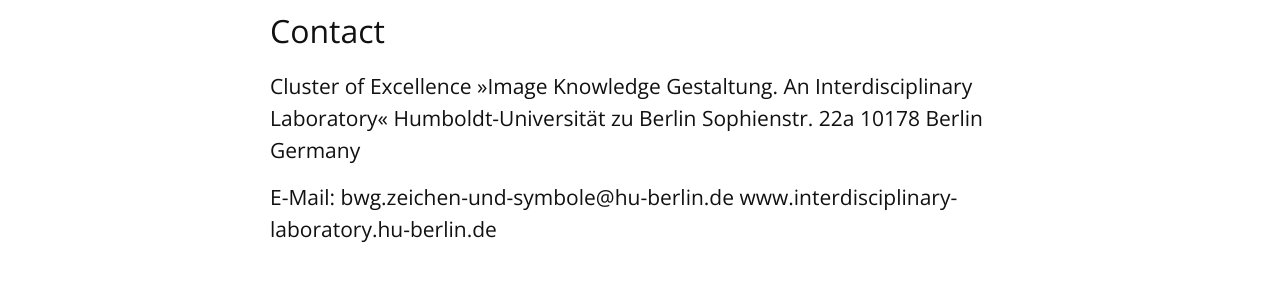
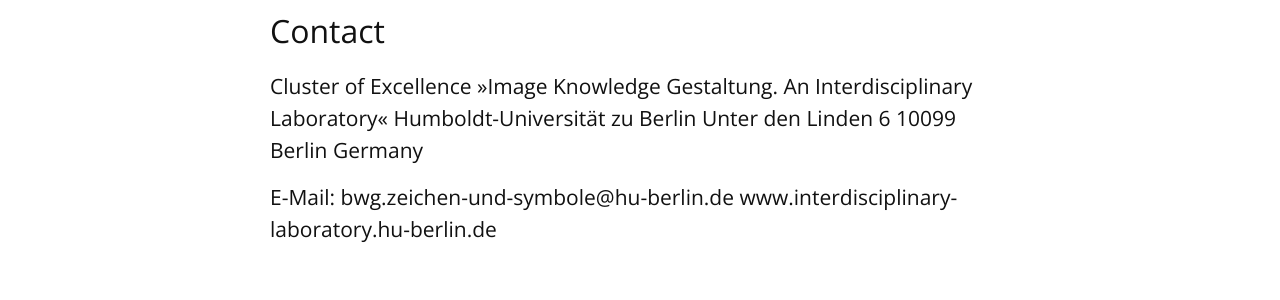
Before and after one commit to hu-bwg/website-zeichen-und-symbole, a Jekyll site: the page built from src/en/04_partners.md, in a window 1280 px wide. Shown: the part 1124-1424 px from the top of the page. Built offline with Jekyll 4.4.1, drawn with Linux system fonts in a browser that asks for light colours.

Commit message:
Adresse Impressum geändert
Adresse Impressum geändert

```diff
--- a/src/en/04_partners.md
+++ b/src/en/04_partners.md
@@ -22,8 +22,8 @@
 
 Cluster of Excellence »Image Knowledge Gestaltung. An Interdisciplinary Laboratory«
 Humboldt-Universität zu Berlin
-Sophienstr. 22a
-10178 Berlin
+Unter den Linden 6
+10099 Berlin
 Germany
 
 E-Mail: bwg.zeichen-und-symbole@hu-berlin.de
```
Also changed, not shown: src/de/04_partners.md (+2 -2 lines).
